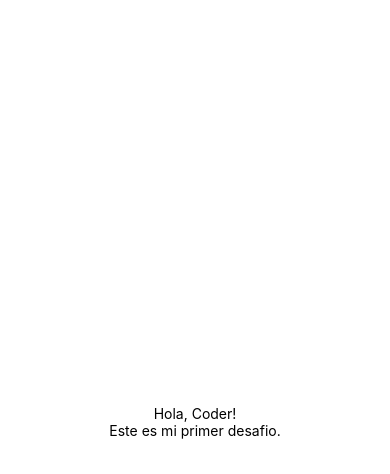
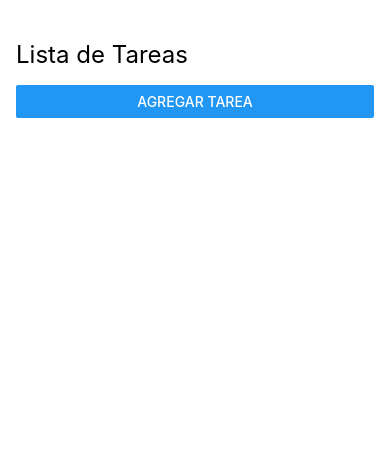
Before and after one commit to mmkippes/dda, a React Native app: screen / in a window 390 px wide. Shown: the top 474 px of the page. Built offline with nearby package versions, Linux system fonts and the light colour scheme.

Commit message:
components, list, add and delete

```diff
--- a/App.js
+++ b/App.js
@@ -1,21 +1,13 @@
-import { StatusBar } from 'expo-status-bar';
-import { StyleSheet, Text, View } from 'react-native';
+import React from 'react';
+import { View } from 'react-native';
+import TaskList from './src/components/TaskList';
 
-export default function App() {
+const App = () => {
   return (
-    <View style={styles.container}>
-      <Text>Hola, Coder!</Text>
-      <Text>Este es mi primer desafio.</Text>
-      <StatusBar style="auto" />
+    <View>
+      <TaskList />
     </View>
   );
-}
+};
 
-const styles = StyleSheet.create({
-  container: {
-    flex: 1,
-    backgroundColor: '#fff',
-    alignItems: 'center',
-    justifyContent: 'center',
-  },
-});
+export default App;
--- /dev/null
+++ b/src/components/TaskList.js
@@ -0,0 +1,76 @@
+import React, { useState } from 'react';
+import { View, Text, Button, StyleSheet, ScrollView } from 'react-native';
+import TaskModal from './TaskModal';
+
+const TaskList = () => {
+    const [tasks, setTasks] = useState([]);
+    const [modalVisible, setModalVisible] = useState(false);
+
+    const addTask = (task) => {
+        setTasks([...tasks, task]);
+        setModalVisible(false);
+    };
+
+    const deleteTask = (index) => {
+        const updatedTasks = [...tasks];
+        updatedTasks.splice(index, 1);
+        setTasks(updatedTasks);
+    };
+
+    return (
+        <View style={styles.container}>
+            <Text style={styles.heading}>Lista de Tareas</Text>
+            <ScrollView style={styles.taskList}>
+                {tasks.map((task, index) => (
+                    <View style={styles.taskContainer} key={index}>
+                        <Text style={styles.boldText}>Título:</Text>
+                        <Text>{task.title}</Text>
+                        <Text style={styles.boldText}>Descripción:</Text>
+                        <Text>{task.description}</Text>
+                        <Text style={styles.boldText}>Prioridad:</Text>
+                        <Text>{task.priority}</Text>
+                        <Button title="Eliminar" onPress={() => deleteTask(index)} />
+                    </View>
+                ))}
+            </ScrollView>
+            <Button title="Agregar Tarea" onPress={() => setModalVisible(true)} />
+            <TaskModal visible={modalVisible} onClose={() => setModalVisible(false)} onAdd={addTask} />
+        </View>
+    );
+};
+
+const styles = StyleSheet.create({
+    container: {
+        height: '100%',
+        padding: 16,
+        paddingTop: 40,
+    },
+    heading: {
+        fontSize: 24,
+        marginBottom: 16,
+    },
+    taskContainer: {
+        borderWidth: 1,
+        borderColor: '#ccc',
+        borderRadius: 8,
+        padding: 16,
+        marginBottom: 16,
+    },
+    taskTitle: {
+        fontSize: 16,
+        marginBottom: 8,
+    },
+    taskDescription: {
+        fontSize: 16,
+        marginBottom: 8,
+    },
+    taskPriority: {
+        fontSize: 16,
+        marginBottom: 8,
+    },
+    boldText: {
+        fontWeight: 'bold',
+    },
+});
+
+export default TaskList;
--- /dev/null
+++ b/src/components/TaskModal.js
@@ -0,0 +1,83 @@
+import React, { useState } from 'react';
+import { View, Text, TextInput, Modal, Button, StyleSheet } from 'react-native';
+
+const TaskModal = ({ visible, onClose, onAdd }) => {
+    const [title, setTitle] = useState('');
+    const [description, setDescription] = useState('');
+    const [priority, setPriority] = useState('');
+
+    const handleAdd = () => {
+        const newTask = {
+            title,
+            description,
+            priority,
+        };
+
+        onAdd(newTask);
+        setTitle('');
+        setDescription('');
+        setPriority('');
+    };
+
+    return (
+        <Modal visible={visible} animationType="slide" transparent={true}>
+            <View style={styles.modalContainer}>
+                <Text style={styles.modalHeading}>Agregar Tarea</Text>
+                <TextInput
+                    style={styles.input}
+                    placeholder="Título"
+                    value={title}
+                    onChangeText={(text) => setTitle(text)}
+                />
+                <TextInput
+                    style={styles.descriptionInput}
+                    placeholder="Descripción"
+                    value={description}
+                    onChangeText={(text) => setDescription(text)}
+                />
+                <TextInput
+                    style={styles.input}
+                    placeholder="Prioridad"
+                    value={priority}
+                    onChangeText={(text) => setPriority(text)}
+                />
+                <Button title="Cancelar" onPress={onClose} />
+                <Button title="Agregar" onPress={handleAdd} />
+            </View>
+        </Modal>
+    );
+};
+
+const styles = StyleSheet.create({
+    modalContainer: {
+        flex: 1,
+        justifyContent: 'center',
+        alignItems: 'center',
+        padding: 16,
+        backgroundColor: 'rgba(0, 0, 0, 0.5)',
+    },
+    modalHeading: {
+        fontSize: 20,
+        marginBottom: 16,
+    },
+    input: {
+        width: 250,
+        borderColor: 'black',
+        borderWidth: 1,
+        marginBottom: 16,
+        paddingHorizontal: 8,
+        backgroundColor: 'white',
+    },
+    descriptionInput: {
+        width: 250,
+        borderColor: 'black',
+        borderWidth: 1,
+        marginBottom: 16,
+        paddingHorizontal: 8,
+        backgroundColor: 'white',
+        borderBottomWidth: 1,
+    },
+
+});
+
+export default TaskModal;
```
